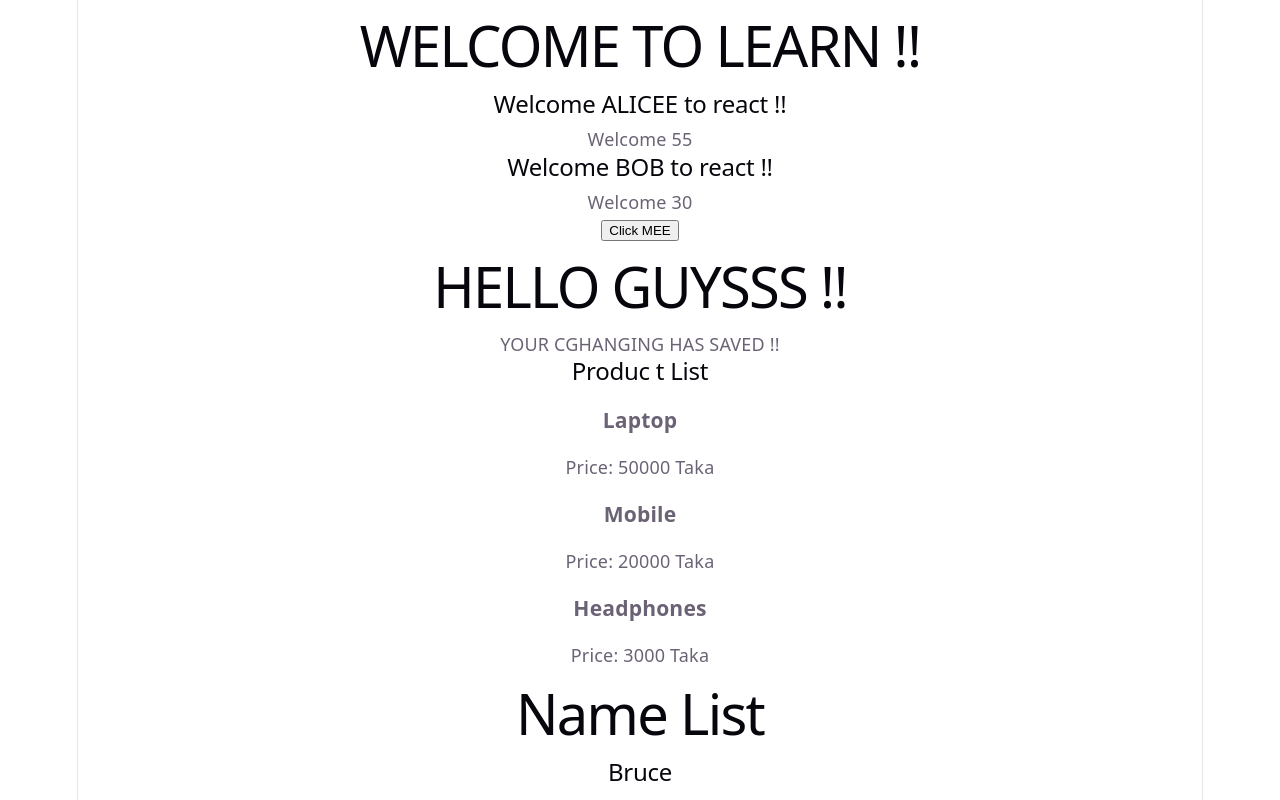
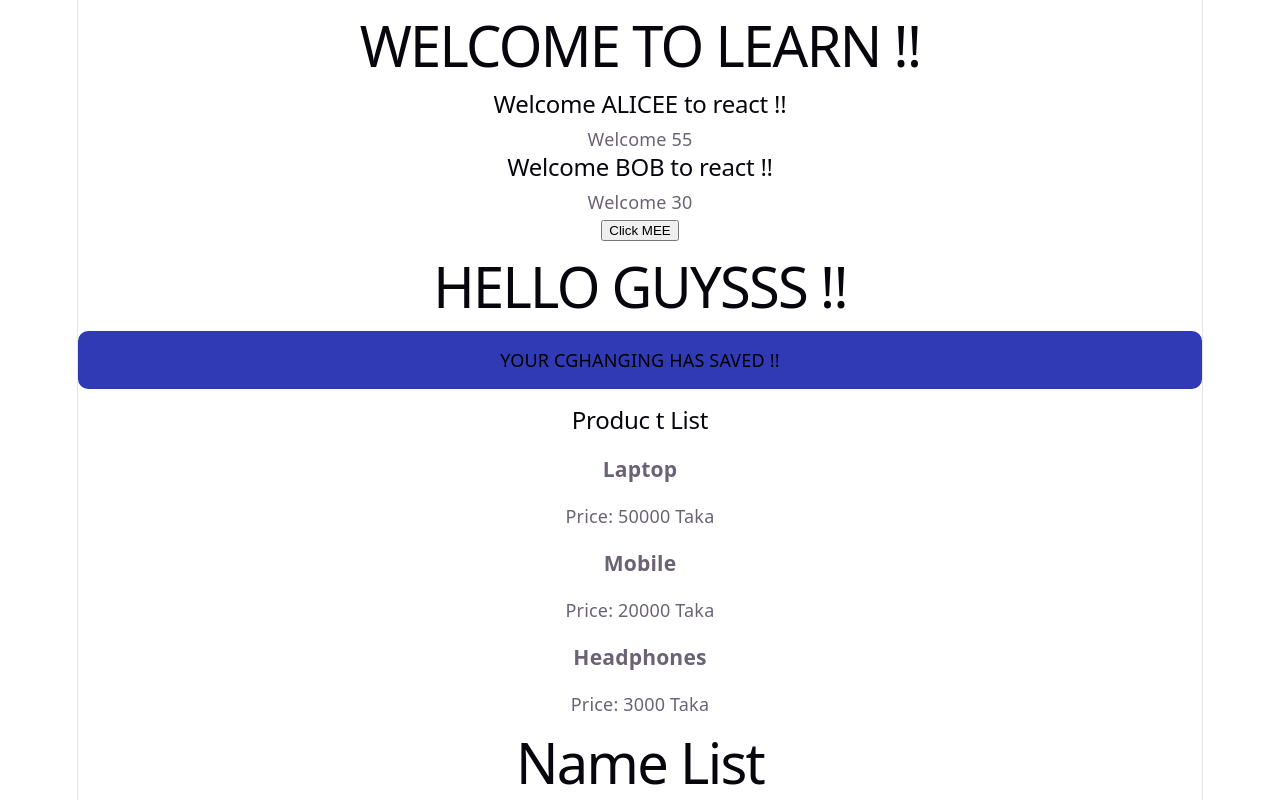
Before and after one commit to Sumaiya707/React-Learning, a React (Vite) app in the folder React-Learn/: page / in a window 1280 px wide. Shown: the top 800 px of the page. Built offline with nearby package versions, Linux system fonts and the light colour scheme.

Commit message:
inline style in js of react

```diff
--- a/React-Learn/src/Alert.jsx
+++ b/React-Learn/src/Alert.jsx
@@ -1,3 +1,15 @@
 export const Alert = ({ children }) => {
-  return <div>{children}</div>;
+  return (
+    <div
+      style={{
+        backgroundColor: "#2f3ab4",
+        color: "Black",
+        padding: "16px",
+        borderRadius: "10px",
+        marginBottom: "17px",
+      }}
+    >
+      {children}
+    </div>
+  );
 };
```
